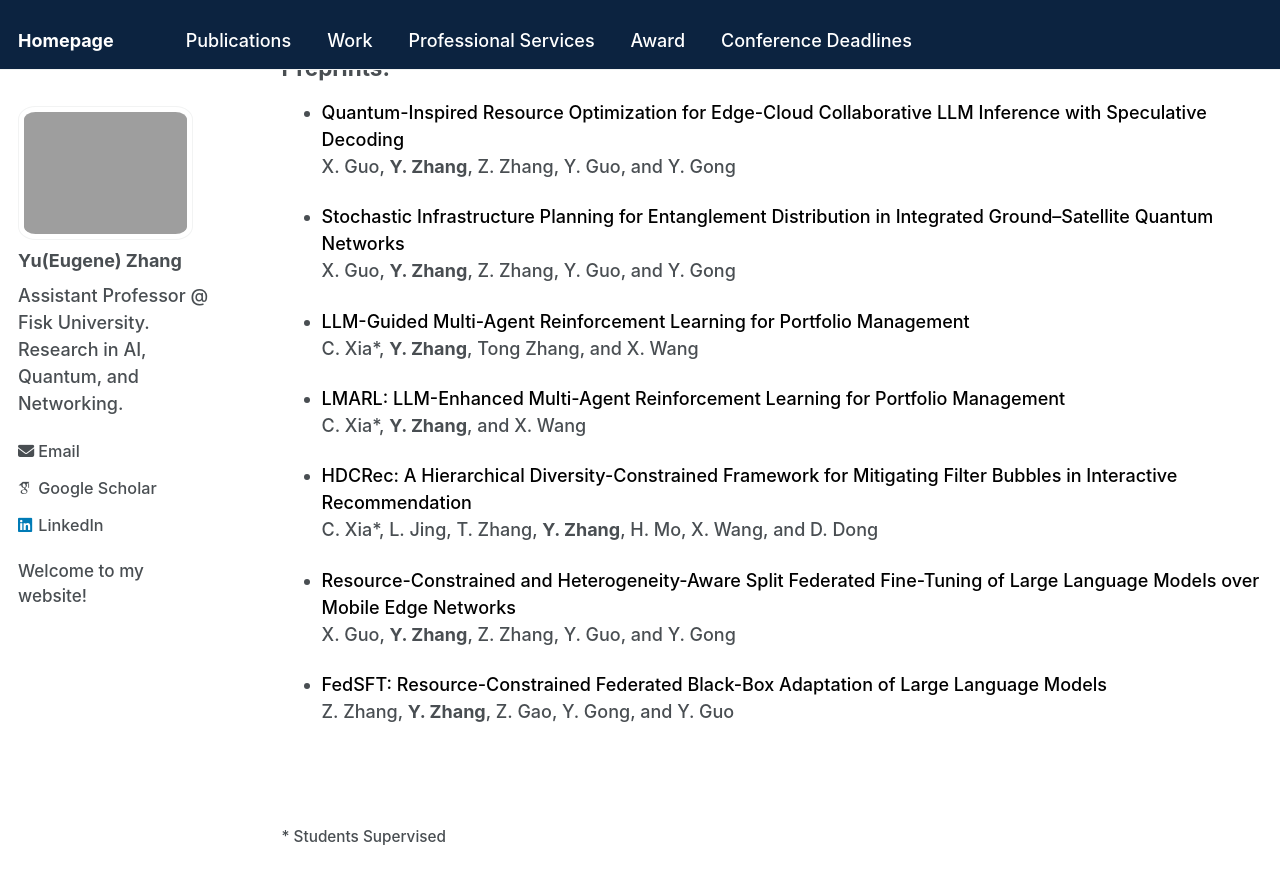
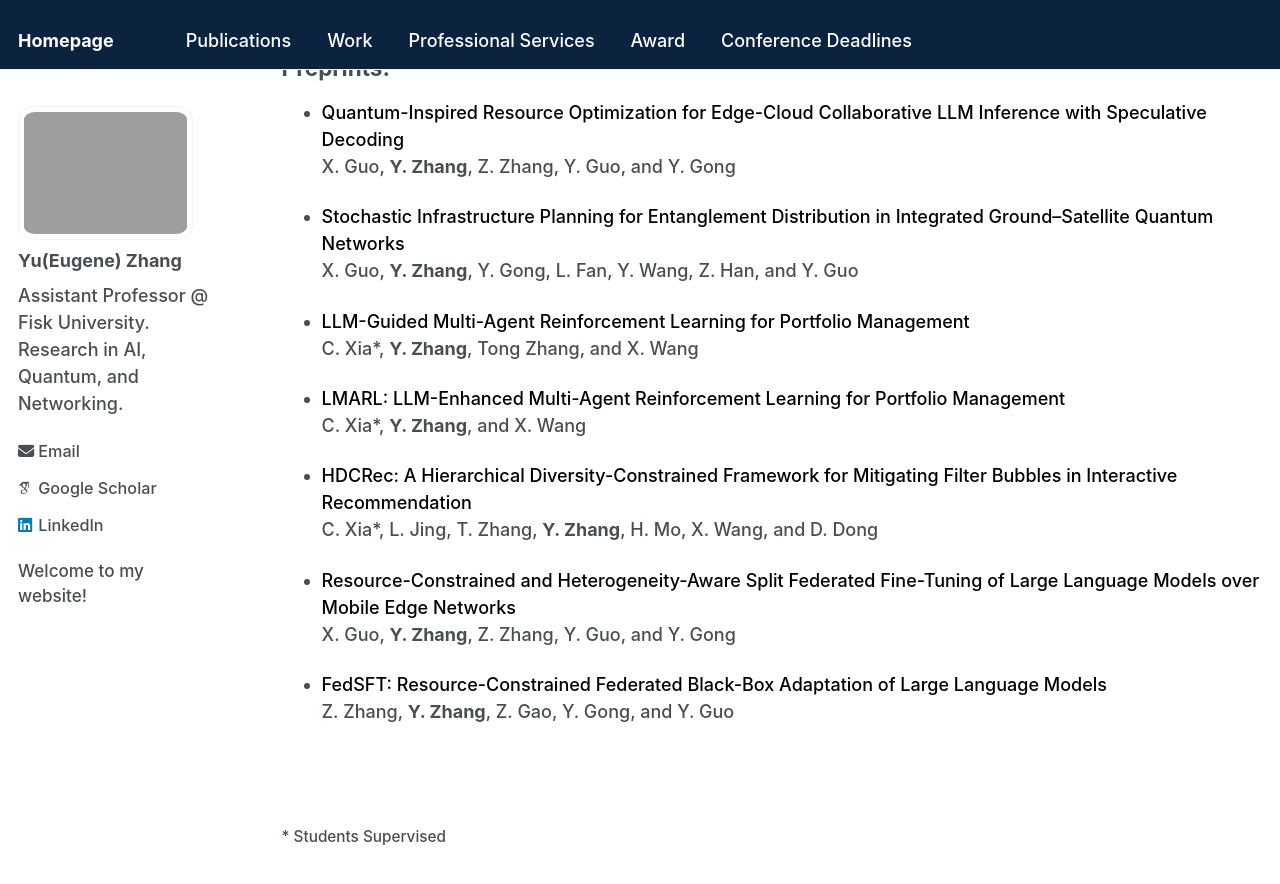
Before and after one commit to Yu-Zhang-Eugene/yu-zhang-eugene.github.io, a Jekyll site: the page built from _pages/publications.md, in a window 1280 px wide and 900 px high, scrolled down 1539 px. Shown: the top 884 px of the window. Built offline with Jekyll 4.4.1, drawn with Linux system fonts in a browser that asks for light colours; some web fonts are replaced.

Commit message:
Update authors for a publication entry

```diff
--- a/_pages/publications.md
+++ b/_pages/publications.md
@@ -68,7 +68,7 @@ Preprints:
   X. Guo, __Y. Zhang__, Z. Zhang, Y. Guo, and Y. Gong
 
 - <span style="color: black;"> Stochastic Infrastructure Planning for Entanglement Distribution in Integrated Ground–Satellite Quantum Networks </span>
-  X. Guo, __Y. Zhang__, Z. Zhang, Y. Guo, and Y. Gong
+  X. Guo, __Y. Zhang__, Y. Gong, L. Fan, Y. Wang, Z. Han, and Y. Guo
 
 - <span style="color: black;"> LLM-Guided Multi-Agent Reinforcement Learning for Portfolio Management </span>
   C. Xia*, __Y. Zhang__, Tong Zhang, and X. Wang
```
